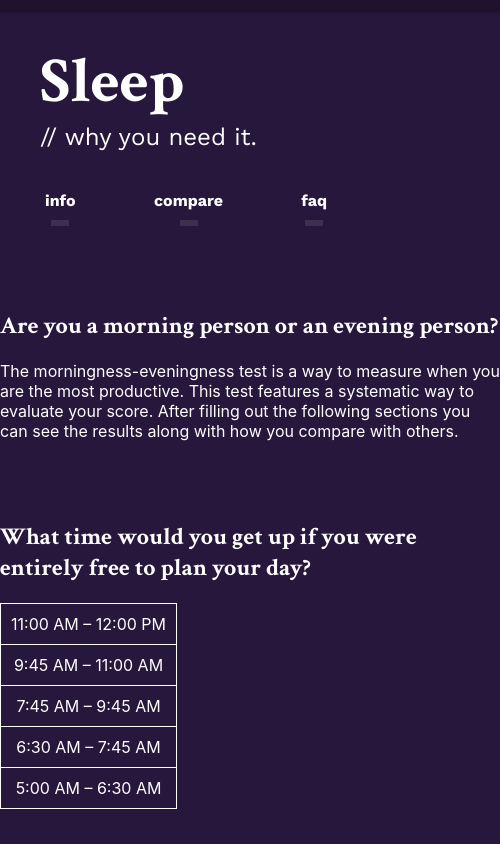
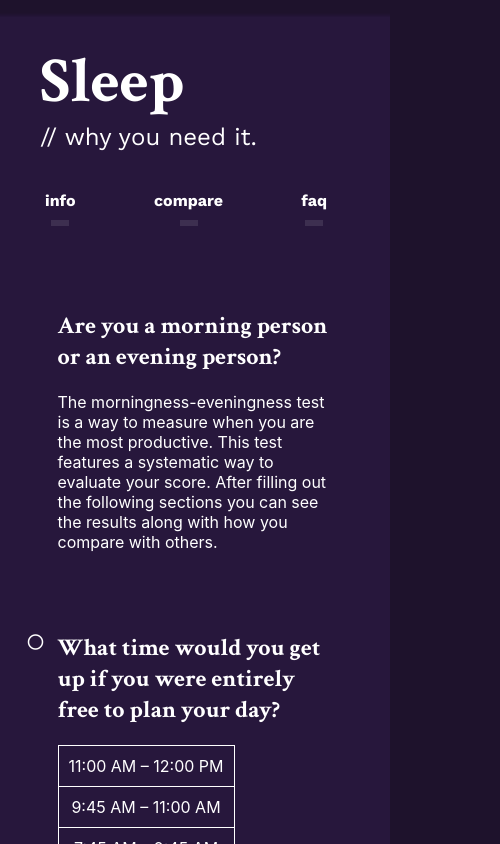
Before and after one commit to Justinzh1/sleep, a React (Create React App) app: page /quiz in a window 390 px wide. Shown: the top 844 px of the page, 500 px wide, since content can reach past the window. Built offline with nearby package versions, Linux system fonts and the light colour scheme.

Commit message:
add scaling for mobile

```diff
--- a/src/components/quiz/Quiz.css
+++ b/src/components/quiz/Quiz.css
@@ -44,3 +44,9 @@ tr:hover {
 .quiz-results {
 	margin-top: 60px;
 }
+
+@media only screen and (max-width: 500px) {
+	.quiz-container {
+		width: 275px;
+	}
+}
```
